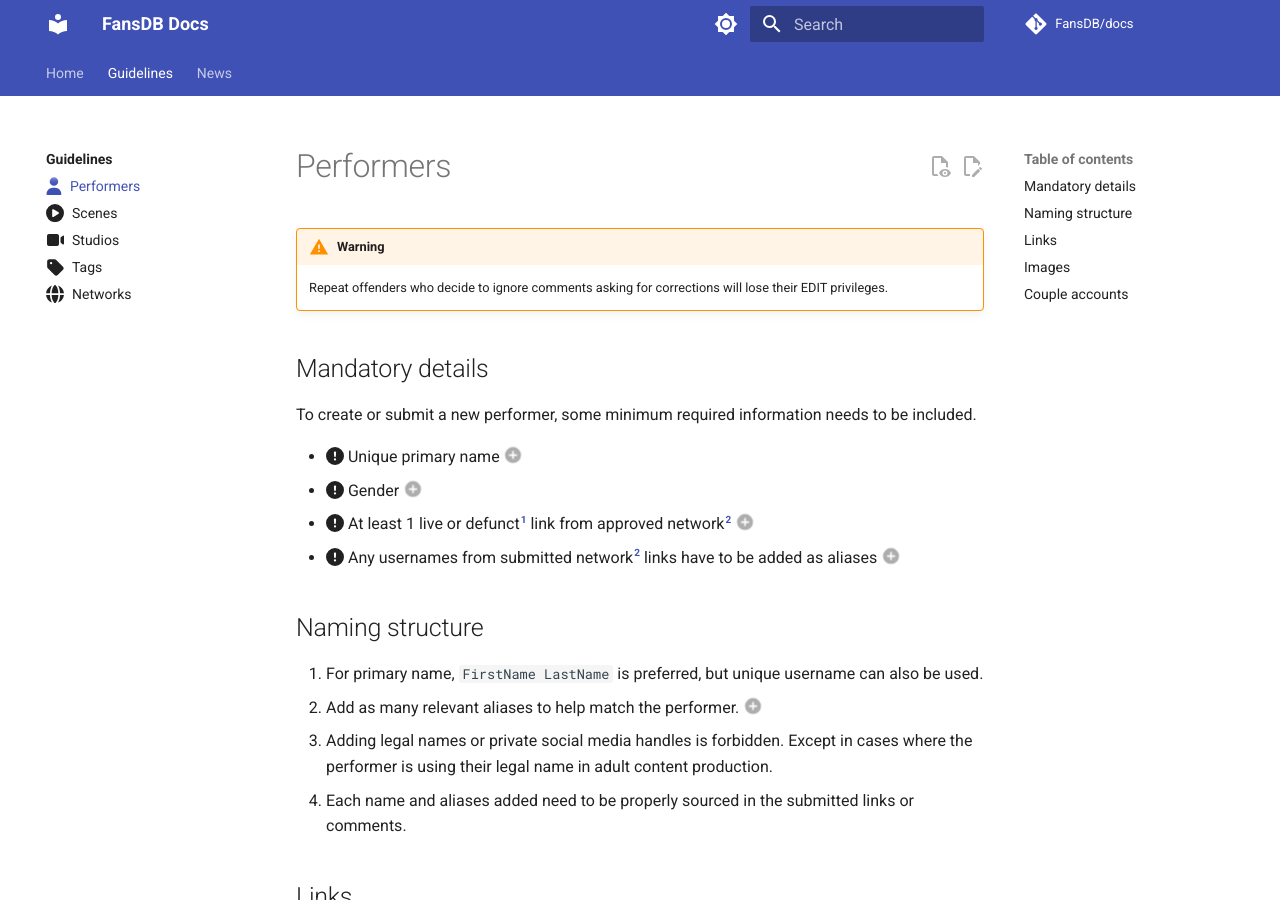
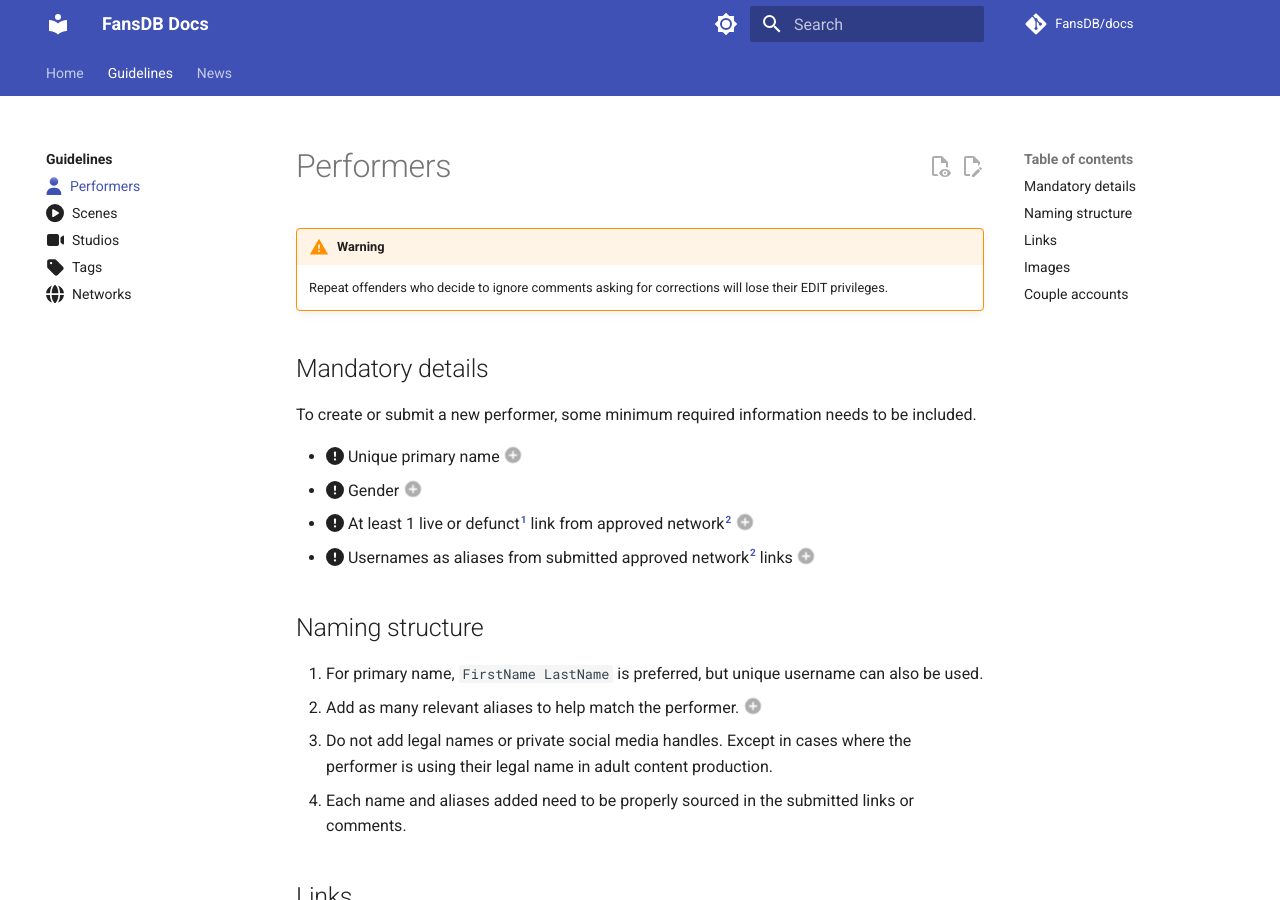
Before and after one commit to FansDB/docs, an MkDocs documentation site: the page built from docs/performers.md, in a window 1280 px wide and 900 px high. Built offline with MkDocs 1.6.1 and Material for MkDocs 9.7.7, drawn with Linux system fonts in a browser that asks for light colours; comment, search, counter and statistics services are not loaded; some of the changed text lies outside the part shown.

Commit message:
Clarify wording

```diff
--- a/docs/performers.md
+++ b/docs/performers.md
@@ -14,7 +14,7 @@ To create or submit a new performer, some minimum required information needs to
 - :fontawesome-solid-circle-exclamation: Unique primary name(1)
 - :fontawesome-solid-circle-exclamation: Gender(2)
 - :fontawesome-solid-circle-exclamation: At least 1 live or defunct[^1] link from approved network[^2](3)
-- :fontawesome-solid-circle-exclamation: Any usernames from submitted network[^2] links have to be added as aliases(4)
+- :fontawesome-solid-circle-exclamation: Usernames as aliases from submitted approved network[^2] links(4)
 </div>
 1.  Using `FirstName LastName` is preferred, but unique username can also be used.
 2.  In cases where a performer identifies differently in their daily life, use the gender they use for adult content production.
@@ -26,7 +26,7 @@ To create or submit a new performer, some minimum required information needs to
 <div class="annotate" markdown>
 1. For primary name, `FirstName LastName` is preferred, but unique username can also be used.
 1. Add as many relevant aliases to help match the performer.(1)
-1. Adding legal names or private social media handles is forbidden. Except in cases where the performer is using their legal name in adult content production.
+1. Do not add legal names or private social media handles. Except in cases where the performer is using their legal name in adult content production.
 1. Each name and aliases added need to be properly sourced in the submitted links or comments.
 </div>
 1.  Relevant aliases can be social media handles, professional porn names or petnames.
```
Also changed, not shown: other parts of docs/performers.md (+1 -1 lines).
